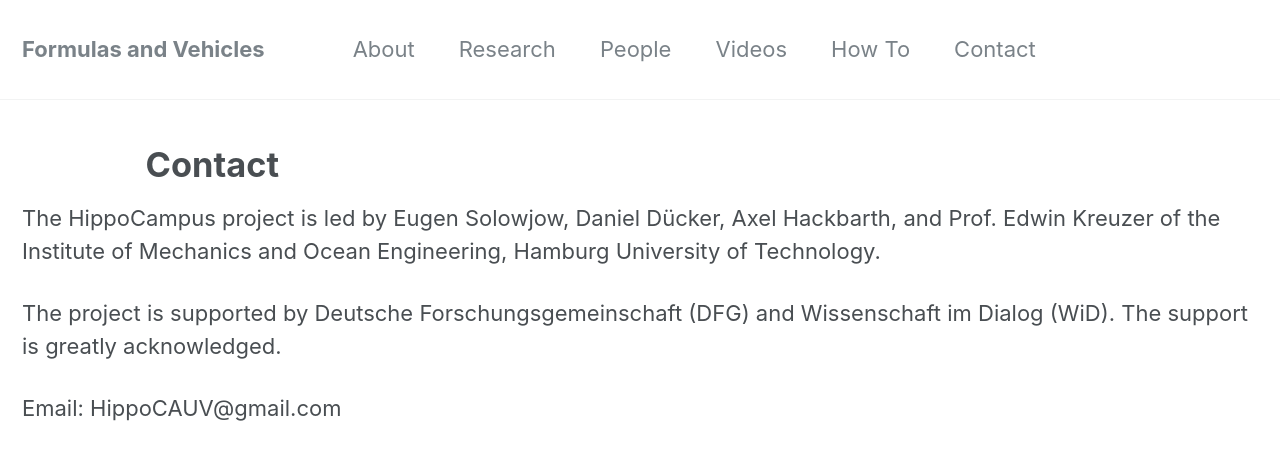
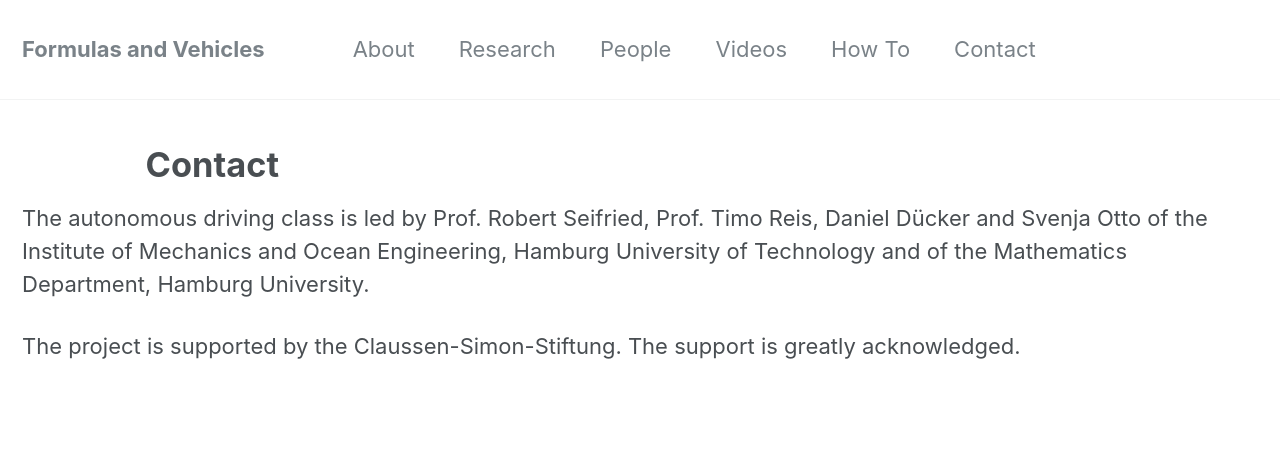
Before and after one commit to TUHH-MUM/tuhh-mum.github.io, a Jekyll site: the page built from _pages/contact.md, in a window 1280 px wide. Shown: the top 460 px of the page. Built offline with Jekyll 4.4.1, drawn with Linux system fonts in a browser that asks for light colours.

Commit message:
Update contact.md

```diff
--- a/_pages/contact.md
+++ b/_pages/contact.md
@@ -10,8 +10,6 @@ sitemap: false
 <h1>Contact</h1>
 </div>
 
-The HippoCampus project is led by Eugen Solowjow, Daniel Dücker, Axel Hackbarth, and Prof. Edwin Kreuzer of the Institute of Mechanics and Ocean Engineering, Hamburg University of Technology.
+The autonomous driving class is led by Prof. Robert Seifried, Prof. Timo Reis, Daniel Dücker and Svenja Otto of the Institute of Mechanics and Ocean Engineering, Hamburg University of Technology and of the Mathematics Department, Hamburg University.
 
-The project is supported by Deutsche Forschungsgemeinschaft (DFG) and Wissenschaft im Dialog (WiD). The support is greatly acknowledged.
-
-Email: HippoCAUV@gmail.com
+The project is supported by the Claussen-Simon-Stiftung. The support is greatly acknowledged.
```
